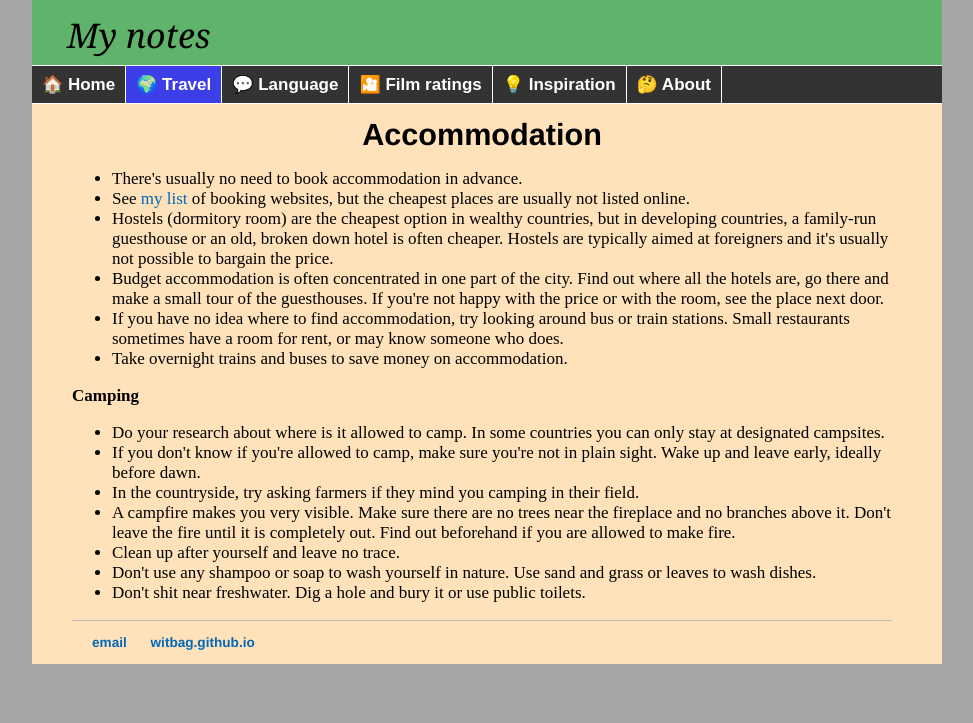
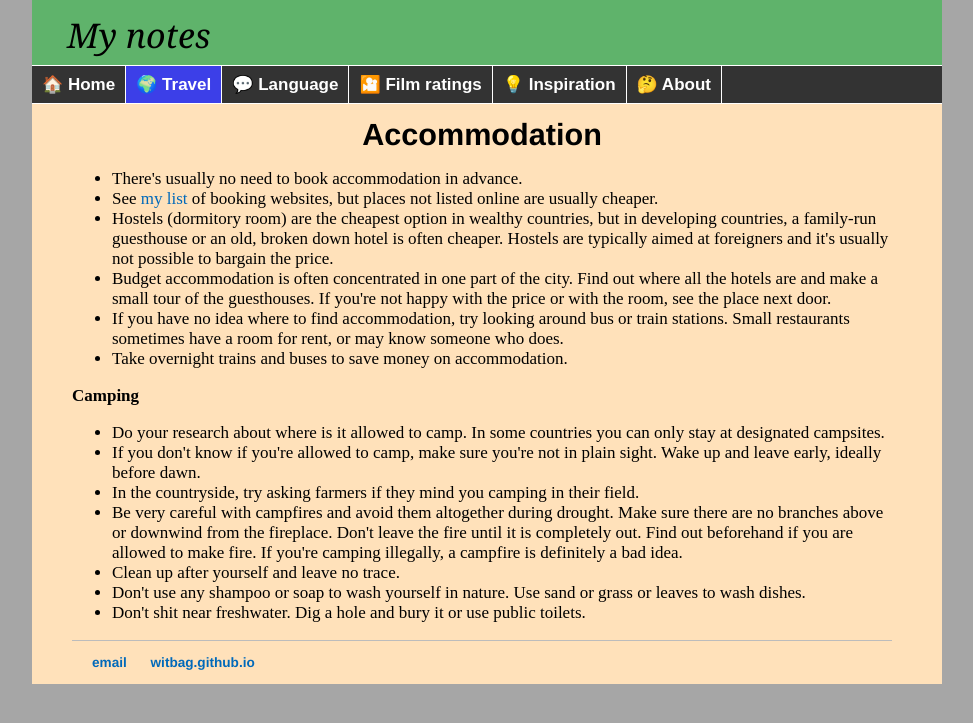
Before and after one commit to witbag/witbag.github.io, a Jekyll site: the page built from travel/accommodation.html, in a window 1280 px wide. Shown: the top 723 px of the page, without its empty margins (153-1126 px from the left). Built offline with Jekyll 4.4.1, drawn with Linux system fonts in a browser that asks for light colours.

Commit message:
Update accommodation.html

```diff
--- a/travel/accommodation.html
+++ b/travel/accommodation.html
@@ -10,9 +10,9 @@ title: Travel resources
 
 <ul>
 <li>There's usually no need to book accommodation in advance.<br>
-<li>See <a href="resources.html#accom">my list</a> of booking websites, but the cheapest places are usually not listed online.<br>
+<li>See <a href="resources.html#accom">my list</a> of booking websites, but places not listed online are usually cheaper.<br>
 <li>Hostels (dormitory room) are the cheapest option in wealthy countries, but in developing countries, a family-run guesthouse or an old, broken down hotel is often cheaper. Hostels are typically aimed at foreigners and it's usually not possible to bargain the price.<br>
-<li>Budget accommodation is often concentrated in one part of the city. Find out where all the hotels are, go there and make a small tour of the guesthouses. If you're not happy with the price or with the room, see the place next door.<br>
+<li>Budget accommodation is often concentrated in one part of the city. Find out where all the hotels are and make a small tour of the guesthouses. If you're not happy with the price or with the room, see the place next door.<br>
 <li>If you have no idea where to find accommodation, try looking around bus or train stations. Small restaurants sometimes have a room for rent, or may know someone who does.<br>
 <li>Take overnight trains and buses to save money on accommodation.<br>
 </ul>
@@ -21,8 +21,8 @@ title: Travel resources
 <li>Do your research about where is it allowed to camp. In some countries you can only stay at designated campsites.<br>
 <li>If you don't know if you're allowed to camp, make sure you're not in plain sight. Wake up and leave early, ideally before dawn.<br>
 <li>In the countryside, try asking farmers if they mind you camping in their field.<br>
-<li>A campfire makes you very visible. Make sure there are no trees near the fireplace and no branches above it. Don't leave the fire until it is completely out. Find out beforehand if you are allowed to make fire.<br>
+<li>Be very careful with campfires and avoid them altogether during drought. Make sure there are no branches above or downwind from the fireplace. Don't leave the fire until it is completely out. Find out beforehand if you are allowed to make fire. If you're camping illegally, a campfire is definitely a bad idea.<br>
 <li>Clean up after yourself and leave no trace. <br>
-<li>Don't use any shampoo or soap to wash yourself in nature. Use sand and grass or leaves to wash dishes.<br>
+<li>Don't use any shampoo or soap to wash yourself in nature. Use sand or grass or leaves to wash dishes.<br>
 <li>Don't shit near freshwater. Dig a hole and bury it or use public toilets.<br>
 </ul>
```
